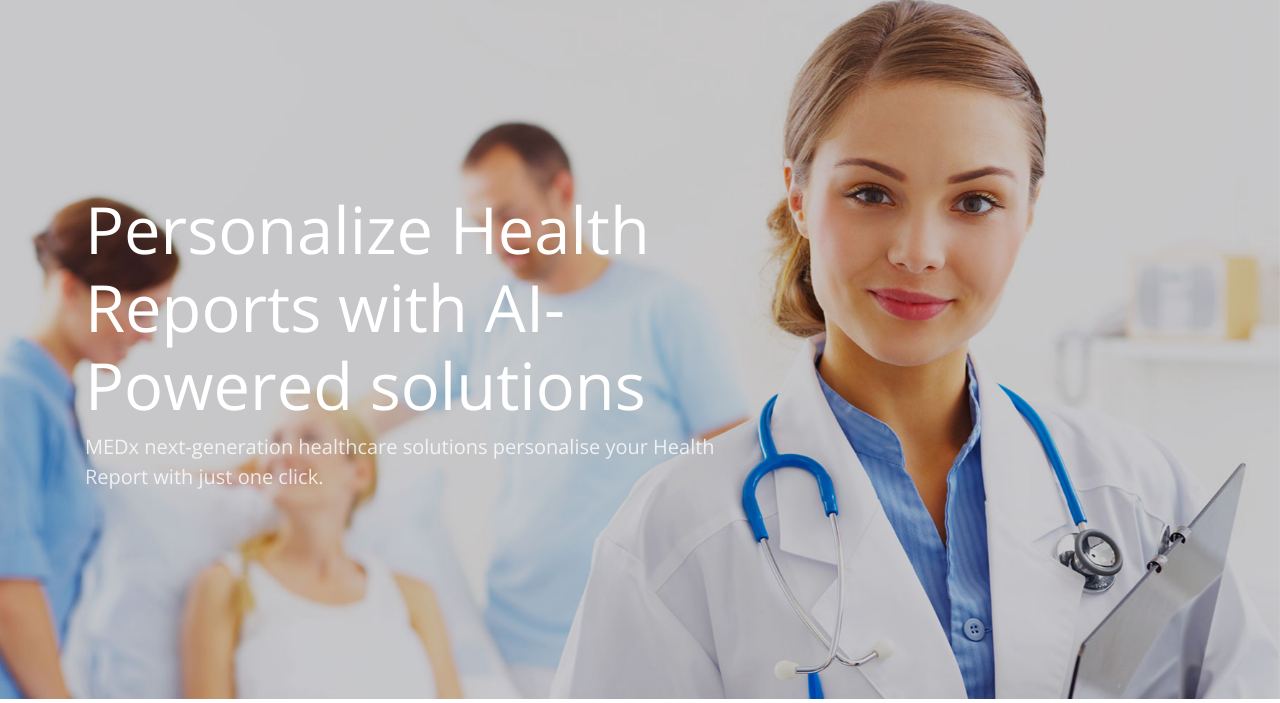
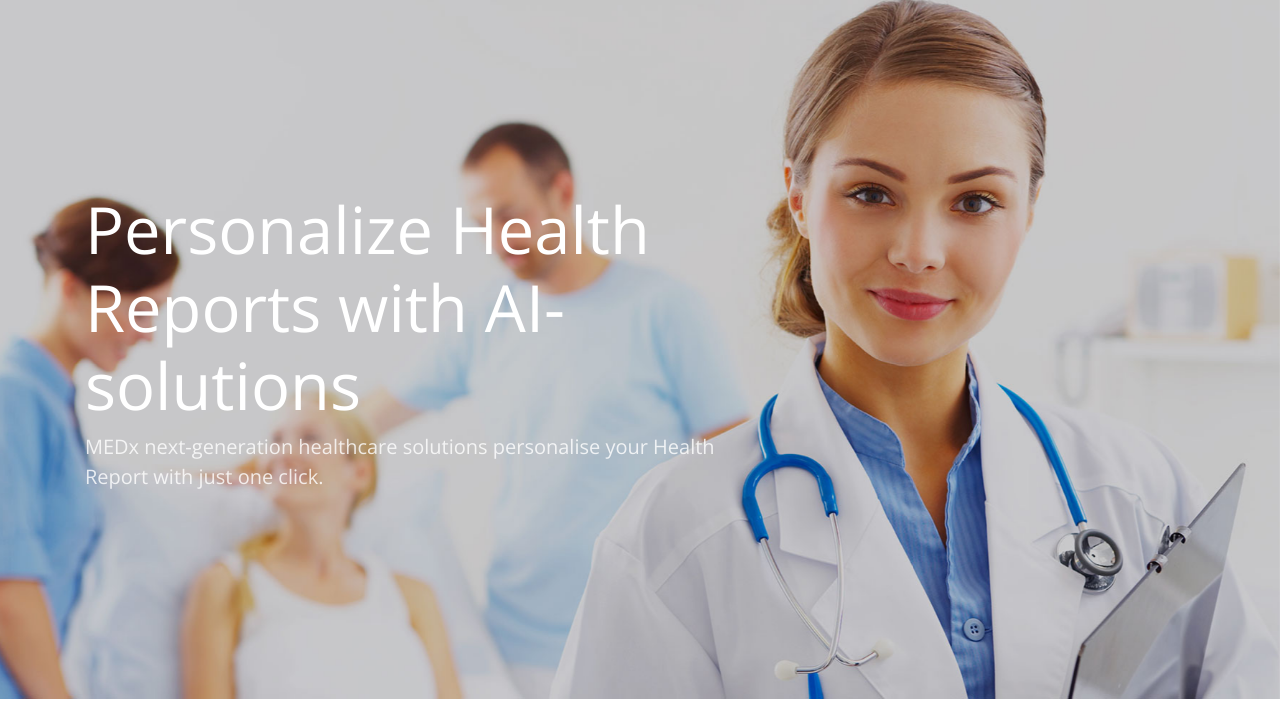
Before and after one commit to ag602/medstartup, a Django app: page / in a window 1280 px wide. Shown: the part 84-787 px from the top of the page. Run offline with Django 3.2, Linux system fonts and the light colour scheme; some libraries are stand-ins or nearby versions; some web fonts are replaced.

Commit message:
Update home.html

```diff
--- a/medx/templates/home/home.html
+++ b/medx/templates/home/home.html
@@ -21,7 +21,7 @@
         <div class="container">
           <div class="row slider-text align-items-center">
             <div class="col-md-7 col-sm-12 element-animate">
-              <h2>Personalize Health Reports with AI-Powered solutions</h2>
+              <h2>Personalize Health Reports with AI- solutions</h2>
               <p>MEDx next-generation healthcare solutions personalise your Health Report with just one click.</p>
             </div>
           </div>
```
